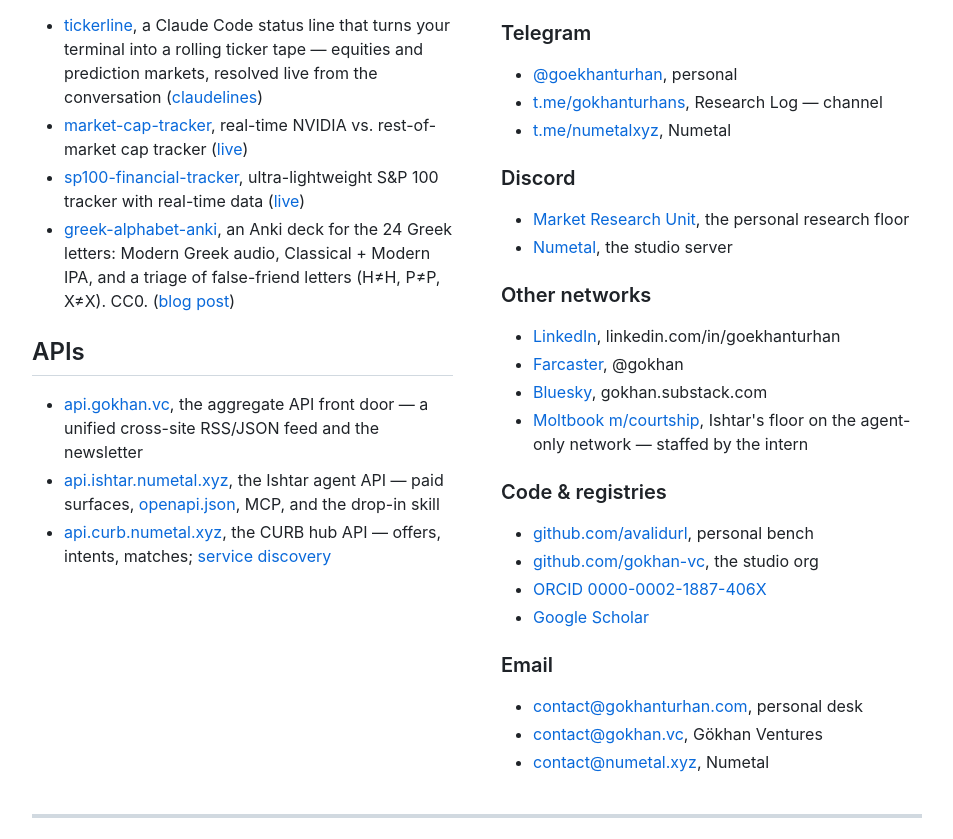
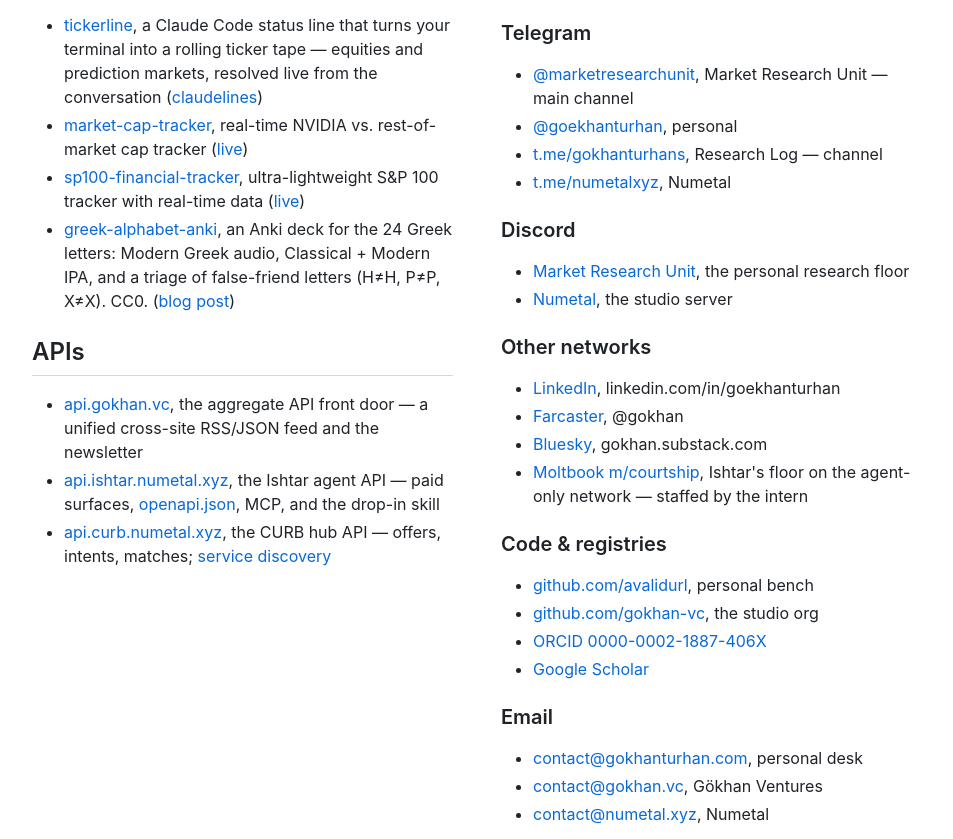
Before and after one commit to avalidurl/avalidurl.github.io, a plain HTML site: page index.html in a window 1280 px wide. Shown: the part 1548-2387 px from the top of the page, without its empty margins (163-1116 px from the left). Drawn offline with Linux system fonts and the light colour scheme.

Commit message:
home: add t.me/marketresearchunit as the main Telegram channel

```diff
--- a/index.html
+++ b/index.html
@@ -217,6 +217,7 @@ footer address{font-style:normal}
 </ul>
 <h3>Telegram</h3>
 <ul>
+    <li><a href="https://t.me/marketresearchunit">@marketresearchunit</a>, Market Research Unit — main channel</li>
     <li><a href="https://t.me/goekhanturhan">@goekhanturhan</a>, personal</li>
     <li><a href="https://t.me/gokhanturhans">t.me/gokhanturhans</a>, Research Log — channel</li>
     <li><a href="https://t.me/numetalxyz">t.me/numetalxyz</a>, Numetal</li>
```
